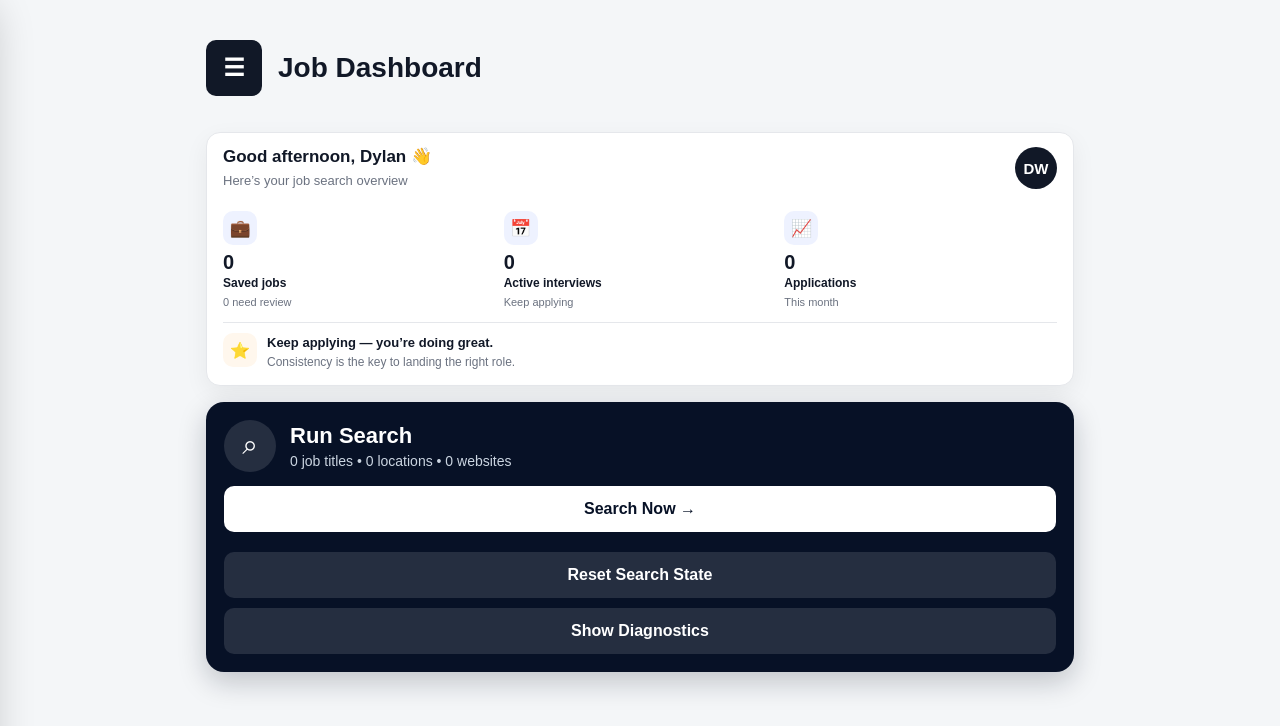
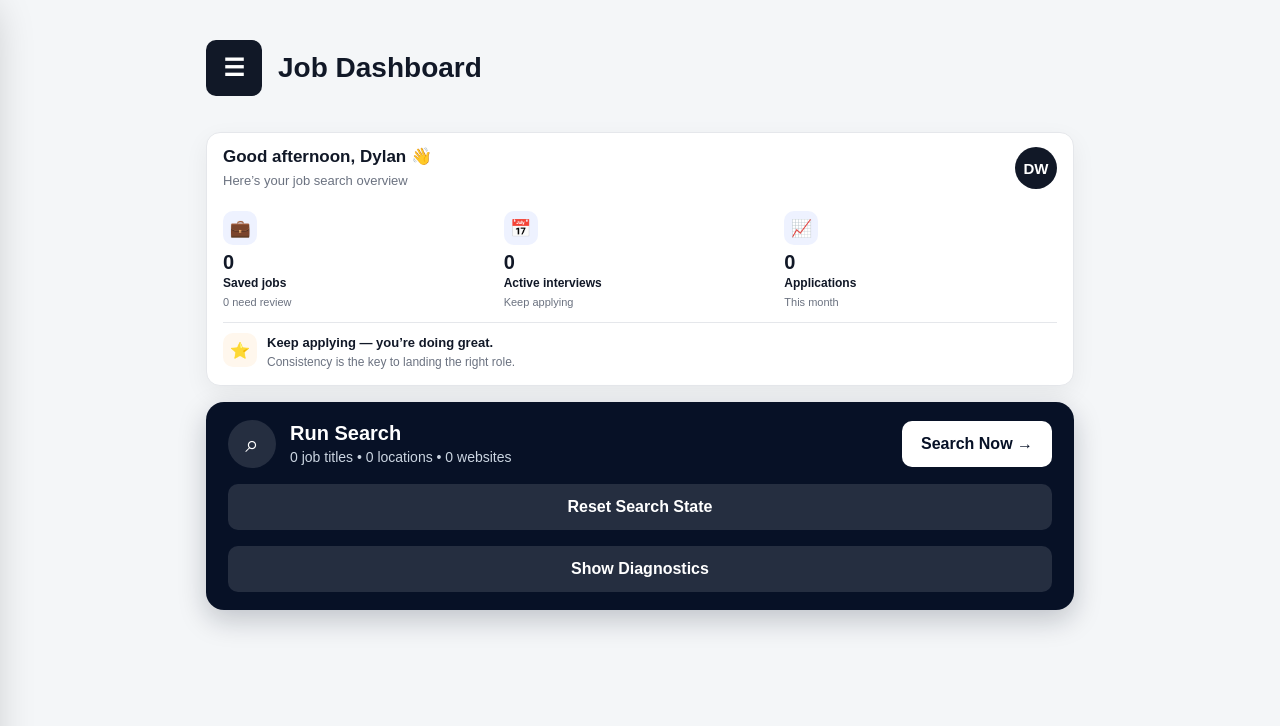
Before and after one commit to dcast-gif/Job-Watcher, a Next.js app: page / in a window 1280 px wide. Shown: the top 726 px of the page. Built offline with nearby package versions, Linux system fonts and the light colour scheme.

Commit message:
Update globals.css

```diff
--- a/app/globals.css
+++ b/app/globals.css
@@ -759,3 +759,46 @@ select {
     background: #1e293b;
   }
 }
+.searchActionCard {
+  display: grid;
+  grid-template-columns: 1fr auto;
+  align-items: center;
+  gap: 16px;
+  padding: 18px 22px;
+}
+
+.searchActionLeft {
+  margin-bottom: 0;
+}
+
+.searchActionCard h2 {
+  font-size: 20px;
+}
+
+.searchIconCircle {
+  width: 48px;
+  height: 48px;
+  font-size: 24px;
+}
+
+.searchNowButton {
+  width: auto;
+  min-width: 150px;
+  margin-bottom: 0;
+  padding: 14px 18px;
+}
+
+.secondaryActionButton {
+  grid-column: 1 / -1;
+  margin-top: 0;
+}
+
+@media (max-width: 700px) {
+  .searchActionCard {
+    grid-template-columns: 1fr;
+  }
+
+  .searchNowButton {
+    width: 100%;
+  }
+}
```
